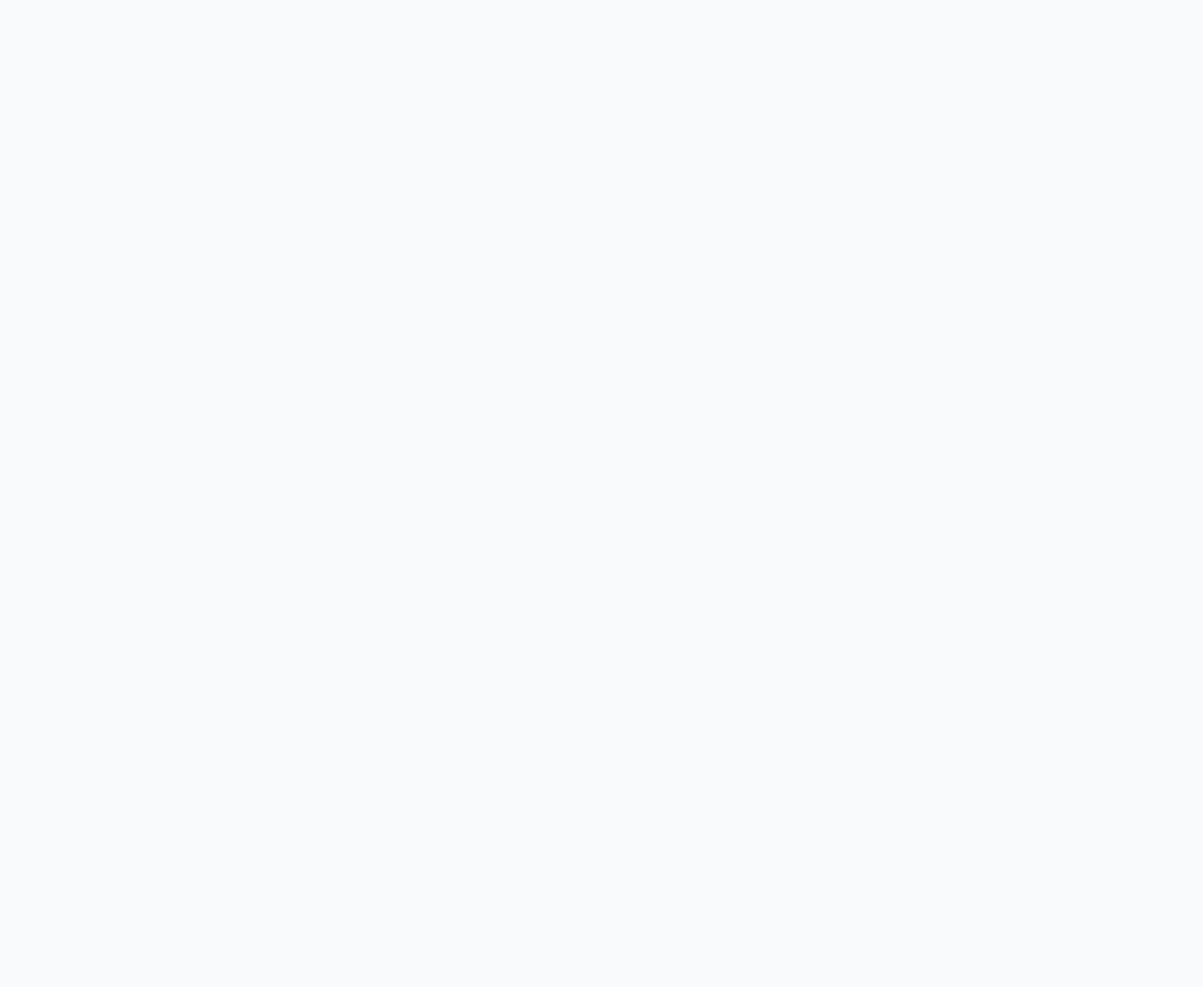
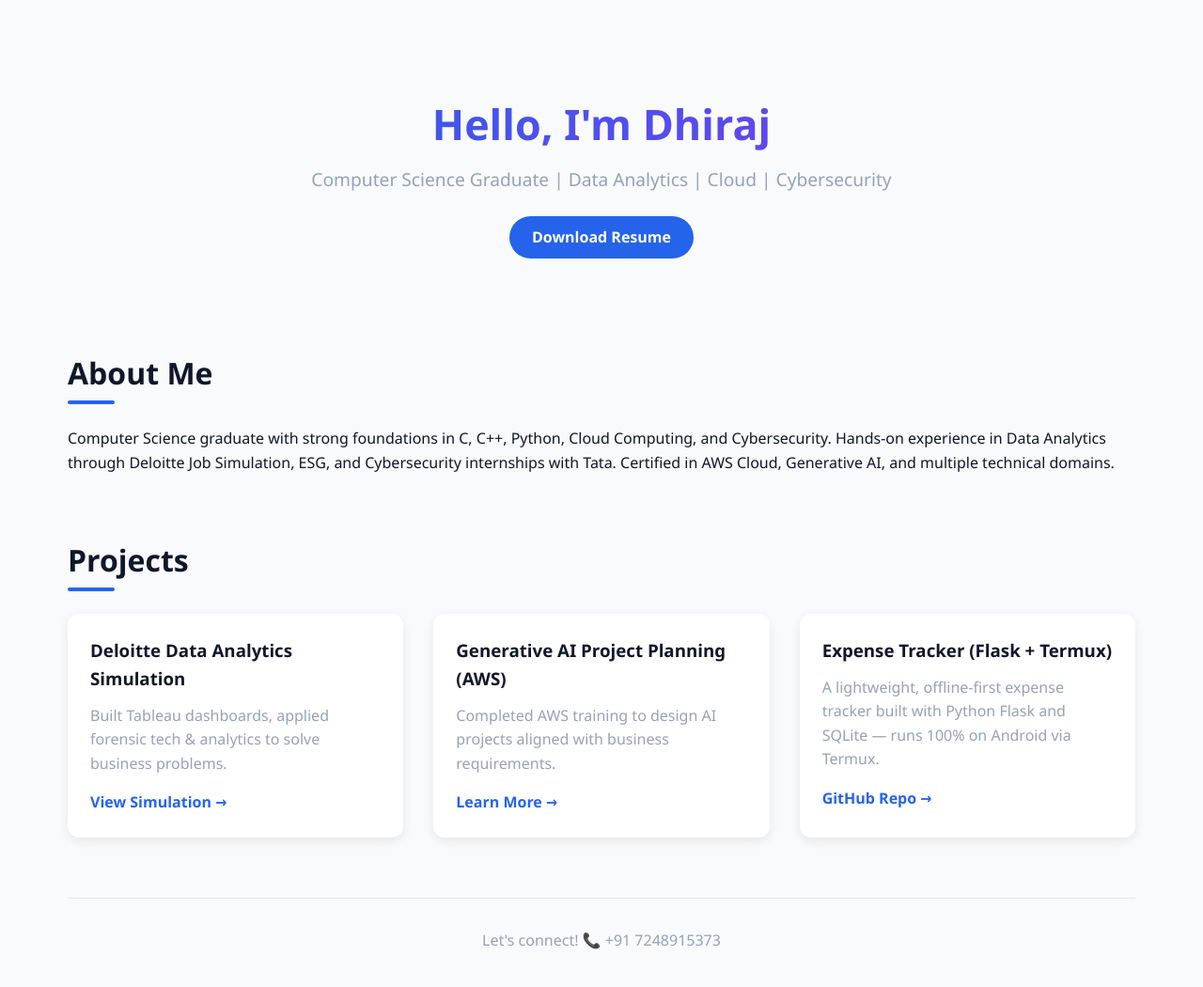
Before and after one commit to shingaded70/New-portfolio-, a plain HTML site: page index.html in a window 1280 px wide. Shown: the whole page at 94% size. Before the commit the page ends 800 px from the top, so only its background shows below. Drawn offline with Linux system fonts and the light colour scheme.

Commit message:
Fix button background color and enhance styles

```diff
--- a/index.html
+++ b/index.html
@@ -19,4 +19,77 @@
     header { text-align: center; padding: 4rem 0 2rem; }
     h1 { font-size: 2.8rem; margin-bottom: 0.5rem; background: linear-gradient(90deg, var(--primary), #7c3aed); -webkit-background-clip: text; background-clip: text; color: transparent; }
     .tagline { font-size: 1.2rem; color: var(--gray); margin-bottom: 1.5rem; }
-    .btn { display: inline-block; background: var(--primary
+    .btn { display: inline-block; background: var(--primary); color: white; padding: 0.6rem 1.5rem; border-radius: 30px; text-decoration: none; font-weight: 600; transition: transform 0.3s; }
+    .btn:hover { transform: translateY(-3px); }
+
+    section { margin: 4rem 0; }
+    h2 { font-size: 2rem; margin-bottom: 2rem; position: relative; display: inline-block; }
+    h2::after { content: ''; position: absolute; bottom: -8px; left: 0; width: 50px; height: 4px; background: var(--primary); border-radius: 2px; }
+
+    .projects { display: grid; grid-template-columns: repeat(auto-fit, minmax(300px, 1fr)); gap: 2rem; }
+    .project-card { background: white; border-radius: 12px; overflow: hidden; box-shadow: 0 4px 12px rgba(0,0,0,0.08); transition: transform 0.3s; }
+    .project-card:hover { transform: translateY(-8px); box-shadow: 0 12px 24px rgba(0,0,0,0.12); }
+    .card-content { padding: 1.5rem; }
+    .card-content h3 { margin-bottom: 0.75rem; }
+    .card-content p { color: var(--gray); margin-bottom: 1rem; }
+    .card-link { color: var(--primary); text-decoration: none; font-weight: 600; }
+    .card-link:hover { text-decoration: underline; }
+
+    footer { text-align: center; padding: 2rem 0; color: var(--gray); border-top: 1px solid #e2e8f0; margin-top: 3rem; }
+
+    @media (max-width: 600px) {
+      h1 { font-size: 2.2rem; }
+      .container { padding: 1rem; }
+    }
+  </style>
+</head>
+<body>
+  <div class="container">
+    <header class="fade-in">
+      <h1>Hello, I'm Dhiraj</h1>
+      <p class="tagline">Computer Science Graduate | Data Analytics | Cloud | Cybersecurity</p>
+      <a href="https://drive.google.com/uc?export=download&id=1Ro7W2gq7DVhcdg99f70ZMK2-MSVz_MxP" class="btn fade-in delay-1" target="_blank">Download Resume</a>
+    </header>
+
+    <section>
+      <h2 class="fade-in">About Me</h2>
+      <p class="fade-in delay-1">
+        Computer Science graduate with strong foundations in C, C++, Python, Cloud Computing, and Cybersecurity.
+        Hands-on experience in Data Analytics through Deloitte Job Simulation, ESG, and Cybersecurity internships with Tata.
+        Certified in AWS Cloud, Generative AI, and multiple technical domains.
+      </p>
+    </section>
+
+    <section>
+      <h2 class="fade-in">Projects</h2>
+      <div class="projects">
+        <div class="project-card fade-in delay-2">
+          <div class="card-content">
+            <h3>Deloitte Data Analytics Simulation</h3>
+            <p>Built Tableau dashboards, applied forensic tech & analytics to solve business problems.</p>
+            <a href="#" class="card-link">View Simulation →</a>
+          </div>
+        </div>
+        <div class="project-card fade-in delay-3">
+          <div class="card-content">
+            <h3>Generative AI Project Planning (AWS)</h3>
+            <p>Completed AWS training to design AI projects aligned with business requirements.</p>
+            <a href="#" class="card-link">Learn More →</a>
+          </div>
+        </div>
+        <div class="project-card fade-in delay-3">
+          <div class="card-content">
+            <h3>Expense Tracker (Flask + Termux)</h3>
+            <p>A lightweight, offline-first expense tracker built with Python Flask and SQLite — runs 100% on Android via Termux.</p>
+            <a href="https://github.com/Shingade70/expense-tracker" class="card-link">GitHub Repo →</a>
+          </div>
+        </div>
+      </div>
+    </section>
+
+    <footer class="fade-in">
+      <p>Let's connect! 📞 +91 7248915373</p>
+    </footer>
+  </div>
+</body>
+</html>
```
